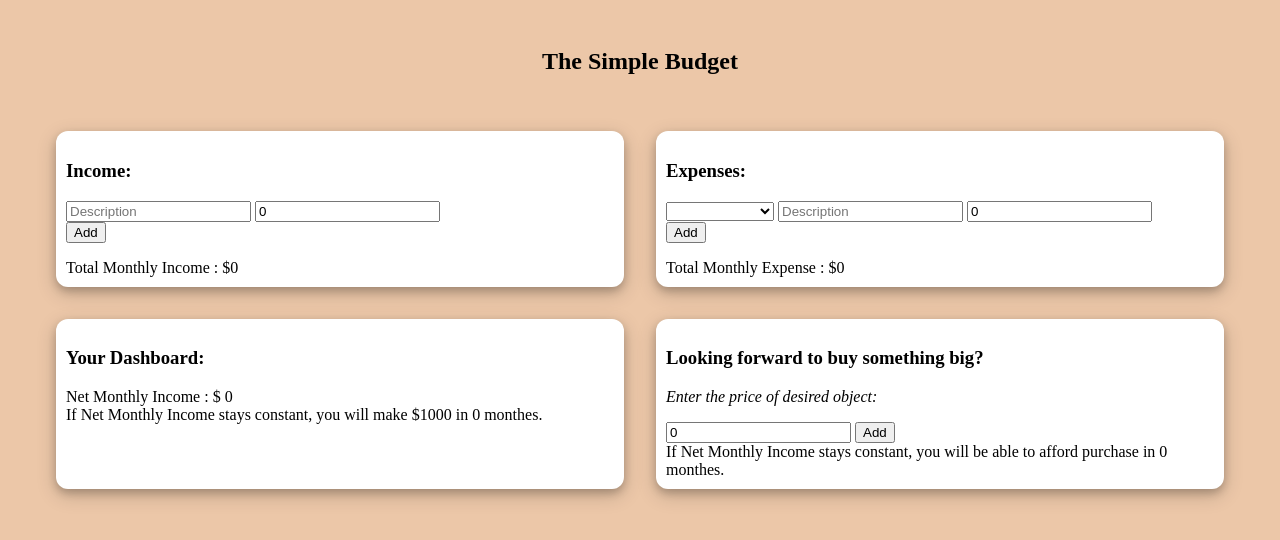
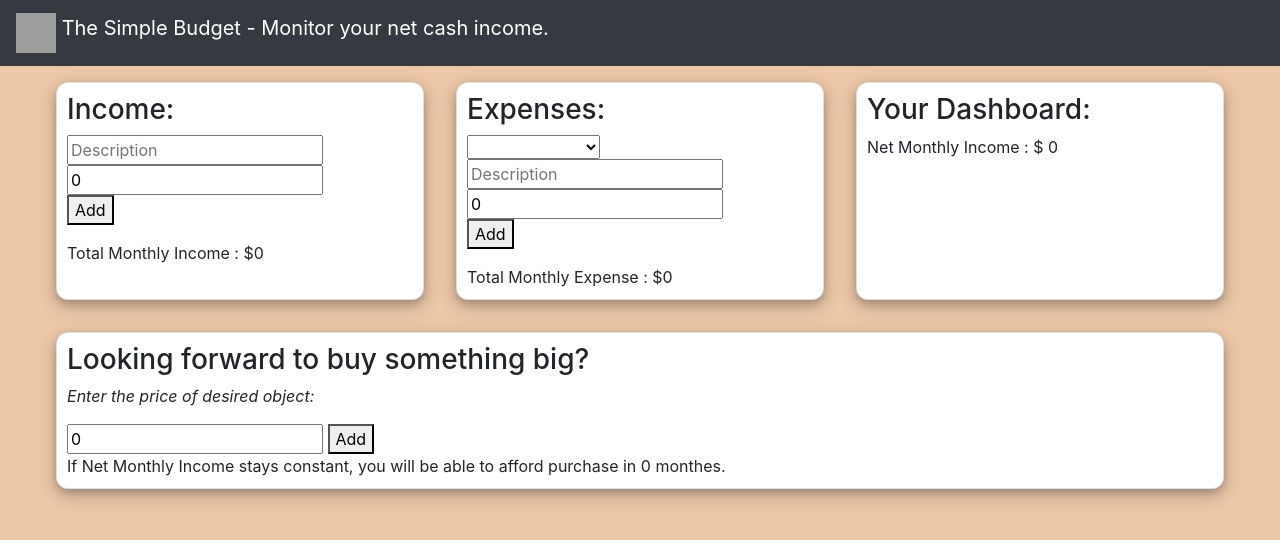
Before and after one commit to AdnanKhayyat1/creative-project-3, a website: page public/index.html in a window 1280 px wide. Drawn offline with nearby package versions, Linux system fonts and the light colour scheme; grey boxes are pictures that could not be loaded.

Commit message:
FINAL FINAL COMMIT

```diff
--- a/public/index.html
+++ b/public/index.html
@@ -3,14 +3,22 @@
   <head>
       <meta charset="utf-8" />
       <meta name="viewport" content="width=device-width, initial-scale=1.0" />
+      <link rel="stylesheet" href="https://stackpath.bootstrapcdn.com/bootstrap/4.3.1/css/bootstrap.min.css" integrity="sha384-ggOyR0iXCbMQv3Xipma34MD+dH/1fQ784/j6cY/iJTQUOhcWr7x9JvoRxT2MZw1T" crossorigin="anonymous">
       <title>Budget</title>
       <link href="style.css" rel="stylesheet" />
   </head>
 
   <body>
+    <!-- Image and text -->
+<nav class="navbar navbar-dark bg-dark">
+    <a class="navbar-brand" href="#">
+      <img src="money.png" width="40" height="40" class="d-inline-block align-top" alt="">
+      The Simple Budget - Monitor your net cash income.
+    </a>
+  </nav>
     <div id ="root" class="flex-container">
 
-        <h1>The Simple Budget</h1>
+
 
         <div class="card">
           <h3>Income:</h3>
@@ -51,7 +59,7 @@
             <h3>Your Dashboard:</h3>
             <div>Net Monthly Income : $ {{ diff }}</div>
             <div>{{ message }}</div>
-            <div>If Net Monthly Income stays constant, you will make $1000 in {{ long }} monthes.</div>
+
         </div>
         <div class="card">
           <div id = "texto">
@@ -64,12 +72,14 @@
           <div>If Net Monthly Income stays constant, you will be able to afford purchase in {{ long }} monthes.</div>
         </div>
       </div>
+
     </div>
 
   </body>
-
-    <script src="https://cdn.jsdelivr.net/npm/vue@2.6.2/dist/vue.js"></script>
+  <script src="https://cdn.jsdelivr.net/npm/vue@2.6.2/dist/vue.js"></script>
     <script src="script.js"></script>
     <script src="https://cdn.jsdelivr.net/npm/apexcharts"></script>
 
+
+
 </html>
--- a/public/script.js
+++ b/public/script.js
@@ -1,4 +1,3 @@
-
 let app = new Vue ({
 
   el:'#root',
```
Also changed, not shown: public/package.json (added, +7 -0 lines), 3 other files. Lines whose indentation alone changed are shown as unchanged.
